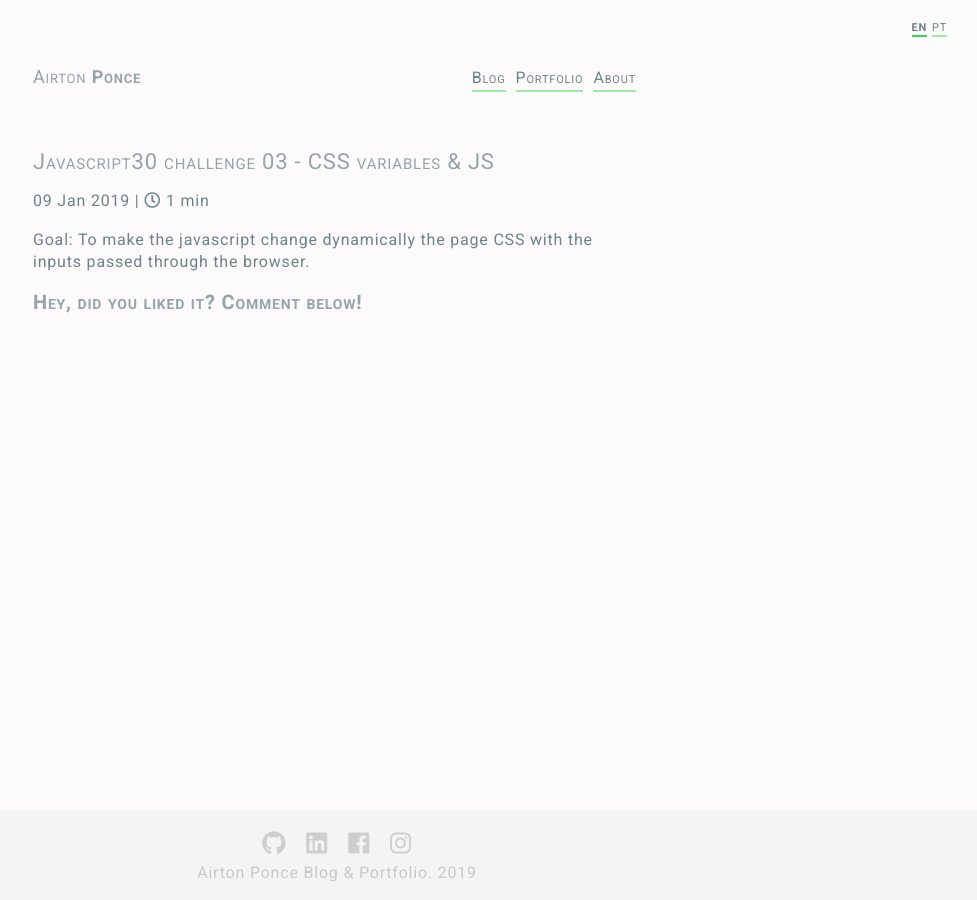
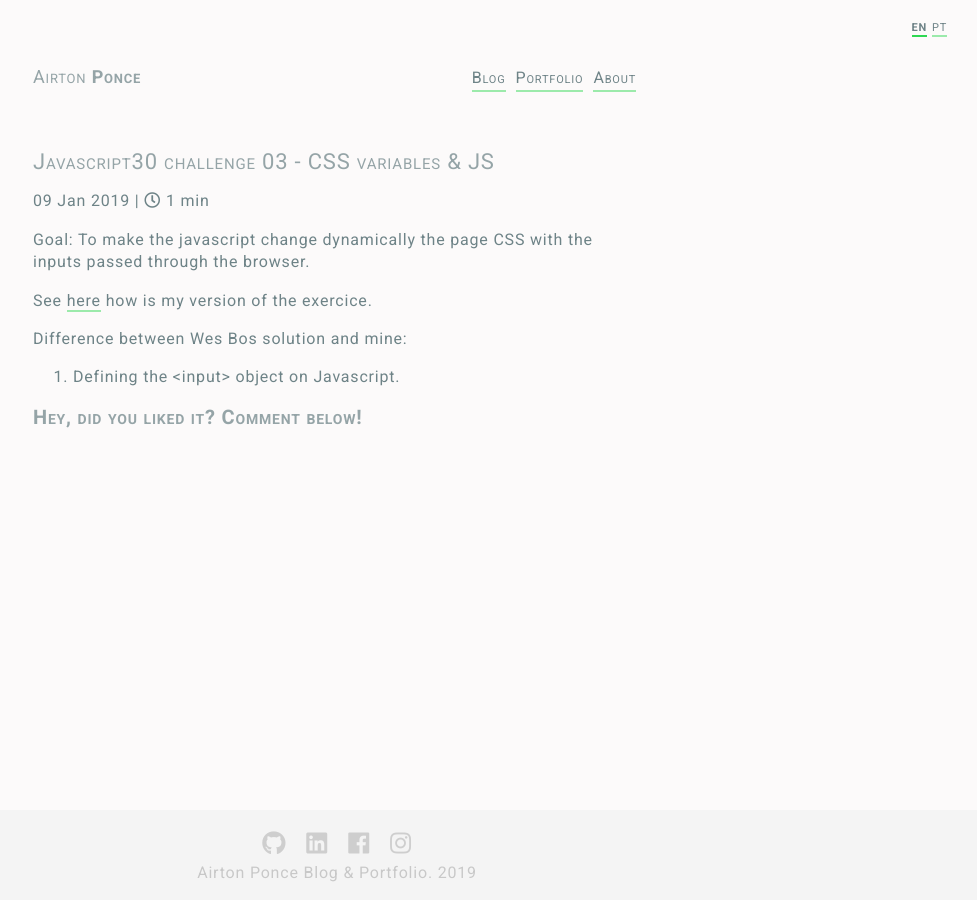
Before and after one commit to APonce911/jekyll-mywebsite, a Jekyll site: the page built from _posts/2019-01-09-Javascript30-03-CSS-Variables.md, in a window 1280 px wide. Shown: the whole page, without its empty margins (303-1280 px from the left). Built offline with Jekyll 4.4.1, drawn with Linux system fonts in a browser that asks for light colours; nearby versions of some CDN libraries; comment, search, counter and statistics services are not loaded.

Commit message:
first bullet translation

```diff
--- a/_posts/2019-01-09-Javascript30-03-CSS-Variables.md
+++ b/_posts/2019-01-09-Javascript30-03-CSS-Variables.md
@@ -6,3 +6,9 @@ ref: javascript30-challenge-03
 
 ---
 Goal: To make the javascript change dynamically the page CSS with the inputs passed through the browser.
+
+ See <a href="https://aponce911.github.io/javascript30/03-CSS-variables/index.html" target="_blank" class="external-link">here</a> how is my version of the exercice.
+
+
+Difference between Wes Bos solution and mine:
+1. Defining the \<input> object on Javascript.
```
